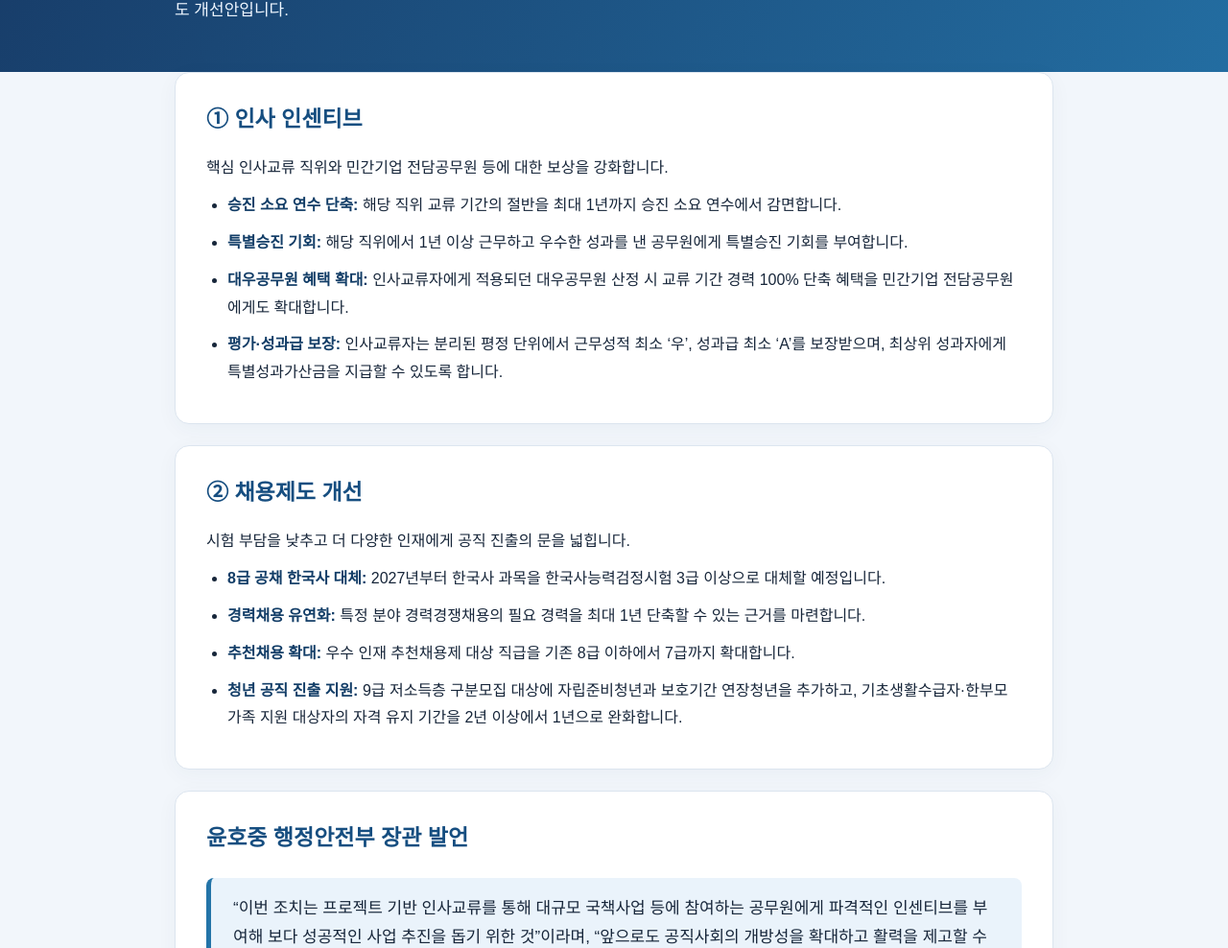
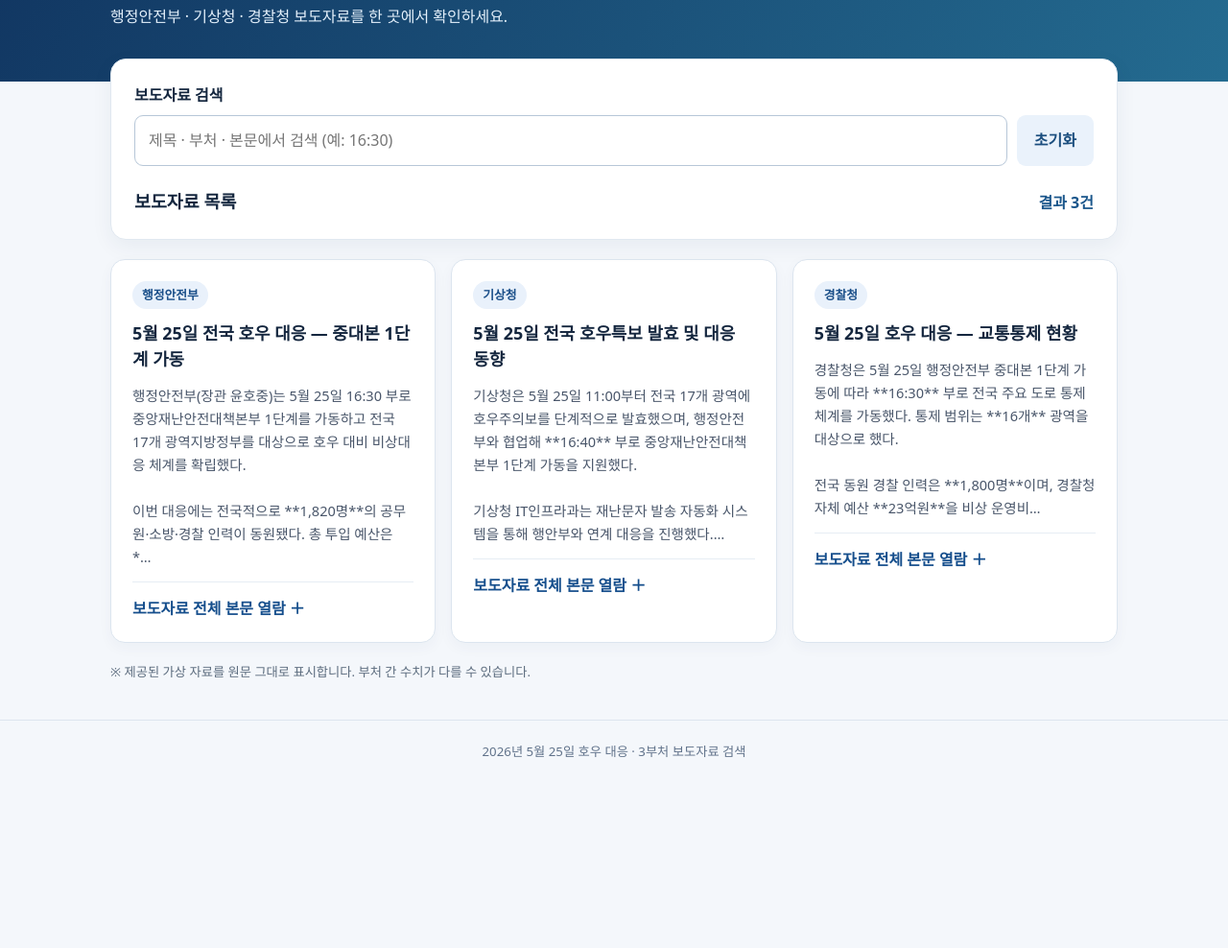
Before and after one commit to hkinmiok-wq/ai-champion-green, a plain HTML site: page index.html in a window 1280 px wide. Shown: the part 200-1188 px from the top of the page at 96% size. After the commit the page ends 1017 px from the top, so only its background shows below. Drawn offline with Linux system fonts and the light colour scheme.

Commit message:
Add files via upload

```diff
--- /dev/null
+++ b/app.js
@@ -0,0 +1,58 @@
+// 제공된 스타터의 데이터.js(전역 변수 '보도자료')를 직접 읽습니다.
+// fetch를 사용하지 않아 파일을 더블클릭해도 실행됩니다.
+const data = 보도자료;
+const q = document.getElementById('q');
+const list = document.getElementById('list');
+const count = document.getElementById('count');
+const clear = document.getElementById('clear');
+
+const normalize = value => String(value ?? '').toLocaleLowerCase('ko-KR');
+const clip = (value, maxLength = 150) => value.length > maxLength ? value.slice(0, maxLength) + '…' : value;
+
+function makeCard(article) {
+  const card = document.createElement('article');
+  card.className = 'card';
+  const department = document.createElement('span');
+  department.className = 'label';
+  department.textContent = article.부처;
+  const title = document.createElement('h3');
+  title.className = 'title';
+  title.textContent = article.제목;
+  const preview = document.createElement('p');
+  preview.className = 'body';
+  const body = String(article.본문 ?? '');
+  preview.textContent = clip(body.replace(/^# .*?\n+/, '').trim());
+  const details = document.createElement('details');
+  const summary = document.createElement('summary');
+  summary.textContent = '보도자료 전체 본문 열람';
+  const full = document.createElement('div');
+  full.className = 'full-body';
+  full.textContent = body; // 텍스트 그대로 출력하여 HTML 코드 삽입 방지
+  details.append(summary, full);
+  card.append(department, title, preview, details);
+  return card;
+}
+function render(items) {
+  count.textContent = `결과 ${items.length}건`;
+  list.replaceChildren();
+  if (items.length === 0) {
+    const empty = document.createElement('p');
+    empty.className = 'empty';
+    empty.textContent = '검색 결과가 없습니다. 다른 검색어를 입력해 보세요.';
+    list.append(empty);
+    return;
+  }
+  const fragment = document.createDocumentFragment();
+  items.forEach(item => fragment.append(makeCard(item)));
+  list.append(fragment);
+}
+function search() {
+  const kw = normalize(q.value.trim());
+  const filtered = kw ? data.filter(item =>
+    [item.본문, item.제목, item.부처].some(value => normalize(value).includes(kw))
+  ) : data;
+  render(filtered);
+}
+q.addEventListener('input', search);
+clear.addEventListener('click', () => { q.value = ''; search(); q.focus(); });
+render(data);
--- a/index.html
+++ b/index.html
@@ -3,59 +3,35 @@
 <head>
   <meta charset="utf-8">
   <meta name="viewport" content="width=device-width, initial-scale=1">
-  <meta name="description" content="공무원 인사교류 활성화 및 채용제도 개선 입법예고 주요 내용 안내">
-  <title>인사교류 활성화 및 채용제도 개선 | 행정안전부 보도자료 안내</title>
-  <style>
-    :root{font-family:'Malgun Gothic','Apple SD Gothic Neo',sans-serif;color:#17263a;background:#f2f6fb;line-height:1.8}
-    *{box-sizing:border-box}body{margin:0}.wrap{max-width:960px;margin:auto;padding:0 22px}
-    header{background:linear-gradient(120deg,#173a66,#236da1);color:white;padding:56px 0 48px}
-    .eyebrow{font-size:14px;letter-spacing:.06em;font-weight:700;color:#d6ecff}h1{font-size:clamp(26px,4vw,39px);line-height:1.4;margin:12px 0 18px}
-    .sub{font-size:17px;max-width:800px;margin:0;color:#eef6ff}main{padding:32px 0 54px}
-    .card{background:#fff;border:1px solid #dce5ef;border-radius:15px;padding:28px 32px;margin-bottom:22px;box-shadow:0 5px 22px #1a45620b}
-    h2{color:#164e80;font-size:23px;margin:0 0 16px}p{margin:10px 0}ul{padding-left:22px;margin:10px 0}li{margin:10px 0}strong{color:#123d67}
-    blockquote{margin:20px 0 0;padding:17px 23px;background:#eaf3fb;border-left:5px solid #2374a8;border-radius:8px;font-size:17px}
-    .note{font-size:14px;color:#54657a}footer{background:#e5edf5;padding:26px 0;color:#3f5167;font-size:14px}
-    @media(max-width:560px){header{padding:37px 0}.card{padding:22px 19px}li{margin:13px 0}}
-  </style>
+  <meta name="description" content="2026년 5월 25일 호우 대응 관련 3개 부처의 보도자료를 검색하고 열람합니다.">
+  <title>5.25 호우 대응 3부처 보도자료 검색</title>
+  <link rel="stylesheet" href="style.css">
 </head>
 <body>
-<header><div class="wrap">
-  <div class="eyebrow">행정안전부 · 지방인사제도과 · 2026년 5월 11일 보도자료</div>
-  <h1>공무원 인사교류 활성화 및 채용제도 개선 입법예고</h1>
-  <p class="sub">기관 간 협업을 이끄는 공무원에게는 합당한 인사 혜택을, 수험생에게는 더 합리적인 채용 기회를 제공하기 위한 제도 개선안입니다.</p>
-</div></header>
-<main class="wrap">
-  <section class="card" aria-labelledby="incentives">
-    <h2 id="incentives">① 인사 인센티브</h2>
-    <p>핵심 인사교류 직위와 민간기업 전담공무원 등에 대한 보상을 강화합니다.</p>
-    <ul>
-      <li><strong>승진 소요 연수 단축:</strong> 해당 직위 교류 기간의 절반을 최대 1년까지 승진 소요 연수에서 감면합니다.</li>
-      <li><strong>특별승진 기회:</strong> 해당 직위에서 1년 이상 근무하고 우수한 성과를 낸 공무원에게 특별승진 기회를 부여합니다.</li>
-      <li><strong>대우공무원 혜택 확대:</strong> 인사교류자에게 적용되던 대우공무원 산정 시 교류 기간 경력 100% 단축 혜택을 민간기업 전담공무원에게도 확대합니다.</li>
-      <li><strong>평가·성과급 보장:</strong> 인사교류자는 분리된 평정 단위에서 근무성적 최소 ‘우’, 성과급 최소 ‘A’를 보장받으며, 최상위 성과자에게 특별성과가산금을 지급할 수 있도록 합니다.</li>
-    </ul>
-  </section>
-  <section class="card" aria-labelledby="recruitment">
-    <h2 id="recruitment">② 채용제도 개선</h2>
-    <p>시험 부담을 낮추고 더 다양한 인재에게 공직 진출의 문을 넓힙니다.</p>
-    <ul>
-      <li><strong>8급 공채 한국사 대체:</strong> 2027년부터 한국사 과목을 한국사능력검정시험 3급 이상으로 대체할 예정입니다.</li>
-      <li><strong>경력채용 유연화:</strong> 특정 분야 경력경쟁채용의 필요 경력을 최대 1년 단축할 수 있는 근거를 마련합니다.</li>
-      <li><strong>추천채용 확대:</strong> 우수 인재 추천채용제 대상 직급을 기존 8급 이하에서 7급까지 확대합니다.</li>
-      <li><strong>청년 공직 진출 지원:</strong> 9급 저소득층 구분모집 대상에 자립준비청년과 보호기간 연장청년을 추가하고, 기초생활수급자·한부모가족 지원 대상자의 자격 유지 기간을 2년 이상에서 1년으로 완화합니다.</li>
-    </ul>
-  </section>
-  <section class="card" aria-labelledby="minister">
-    <h2 id="minister">윤호중 행정안전부 장관 발언</h2>
-    <blockquote>“이번 조치는 프로젝트 기반 인사교류를 통해 대규모 국책사업 등에 참여하는 공무원에게 파격적인 인센티브를 부여해 보다 성공적인 사업 추진을 돕기 위한 것”이라며, “앞으로도 공직사회의 개방성을 확대하고 활력을 제고할 수 있도록 지방인사제도를 적극적으로 개선해 나가겠다”고 밝혔다.</blockquote>
-  </section>
-  <section class="card" aria-labelledby="timeline">
-    <h2 id="timeline">입법예고 및 향후 일정</h2>
-    <p><strong>입법예고:</strong> 2026년 5월 11일~6월 10일</p>
-    <p><strong>향후 계획:</strong> 규제심사 및 법제처 심사를 거쳐 2026년 하반기 중 공포·시행 예정</p>
-    <p class="note">이 페이지는 제공된 입법예고 보도자료를 알기 쉽게 정리한 안내문입니다. 확정·시행된 제도가 아니라 개정안 내용이며, 실제 시행 여부와 세부 사항은 최종 법령을 확인해야 합니다.</p>
-  </section>
-</main>
-<footer><div class="wrap">자료 출처: 행정안전부 지방인사제도과 보도자료(2026. 5. 11.) · 담당: 지방인사제도과 김정민 (044-205-3347)</div></footer>
+  <header class="masthead">
+    <div class="container">
+      <p class="eyebrow">부처 합동 보도자료 · 자료 열람</p>
+      <h1>5.25 호우 대응<br>3부처 보도자료 검색</h1>
+      <p class="intro">행정안전부 · 기상청 · 경찰청 보도자료를 한 곳에서 확인하세요.</p>
+    </div>
+  </header>
+  <main class="container">
+    <section class="search-panel" aria-label="보도자료 검색">
+      <label for="q">보도자료 검색</label>
+      <div class="search-row">
+        <input id="q" type="search" placeholder="제목 · 부처 · 본문에서 검색 (예: 16:30)" autocomplete="off">
+        <button type="button" id="clear">초기화</button>
+      </div>
+      <div class="results-header">
+        <h2>보도자료 목록</h2>
+        <span id="count" role="status" aria-live="polite"></span>
+      </div>
+    </section>
+    <section id="list" class="card-grid" aria-label="검색된 보도자료"></section>
+    <p class="disclaimer">※ 제공된 가상 자료를 원문 그대로 표시합니다. 부처 간 수치가 다를 수 있습니다.</p>
+  </main>
+  <footer>2026년 5월 25일 호우 대응 · 3부처 보도자료 검색</footer>
+  <script src="데이터.js"></script>
+  <script src="app.js"></script>
 </body>
 </html>
--- /dev/null
+++ b/데이터.js
@@ -0,0 +1,20 @@
+const 보도자료 = [
+  {
+    "번호": "1",
+    "부처": "행정안전부",
+    "제목": "5월 25일 전국 호우 대응 — 중대본 1단계 가동",
+    "본문": "# 5월 25일 전국 호우 대응 — 중대본 1단계 가동\n\n행정안전부(장관 윤호중)는 5월 25일 16:30 부로 중앙재난안전대책본부 1단계를 가동하고 전국 17개 광역지방정부를 대상으로 호우 대비 비상대응 체계를 확립했다.\n\n이번 대응에는 전국적으로 **1,820명**의 공무원·소방·경찰 인력이 동원됐다. 총 투입 예산은 **23억원**으로, 자연재난 대응을 위한 예비비에서 즉시 집행된다.\n\n중앙재난안전대책본부장은 16:30 가동 명령과 함께 17개 광역지방정부에 일제히 현장 점검 지시를 내렸다. 현재까지 잠정 집계된 인명피해는 **2명**으로, 경상자 위주로 경미한 수준이다.\n\n담당 부서: 자연재난대응과 (044-205-5230)\n\n\n---"
+  },
+  {
+    "번호": "2",
+    "부처": "기상청",
+    "제목": "5월 25일 전국 호우특보 발효 및 대응 동향",
+    "본문": "# 5월 25일 전국 호우특보 발효 및 대응 동향\n\n기상청은 5월 25일 11:00부터 전국 17개 광역에 호우주의보를 단계적으로 발효했으며, 행정안전부와 협업해 **16:40** 부로 중앙재난안전대책본부 1단계 가동을 지원했다.\n\n기상청 IT인프라과는 재난문자 발송 자동화 시스템을 통해 행안부와 연계 대응을 진행했다. 본 대응에 동원된 인력은 행정안전부 집계 기준 **1,820명**이며, 행안부·기상청 합동 예산은 **25억원**이 집행됐다.\n\n전국 17개 광역지방정부에 호우주의보가 발효된 가운데, 잠정 인명피해는 **3명**이다.\n\n담당 부서: 기상청 IT인프라과 (02-2181-0700)\n\n\n---"
+  },
+  {
+    "번호": "3",
+    "부처": "경찰청",
+    "제목": "5월 25일 호우 대응 — 교통통제 현황",
+    "본문": "# 5월 25일 호우 대응 — 교통통제 현황\n\n경찰청은 5월 25일 행정안전부 중대본 1단계 가동에 따라 **16:30** 부로 전국 주요 도로 통제 체계를 가동했다. 통제 범위는 **16개** 광역을 대상으로 했다.\n\n전국 동원 경찰 인력은 **1,800명**이며, 경찰청 자체 예산 **23억원**을 비상 운영비에 즉시 투입했다.\n\n집계된 인명피해는 **3명**으로, 경찰청 119 합동 대응체계가 신속하게 가동된 결과다.\n\n담당 부서: 경찰청 교통안전관리과 (02-3150-2300)"
+  }
+];
```
Also changed, not shown: style.css (added, +1 -0 lines).
